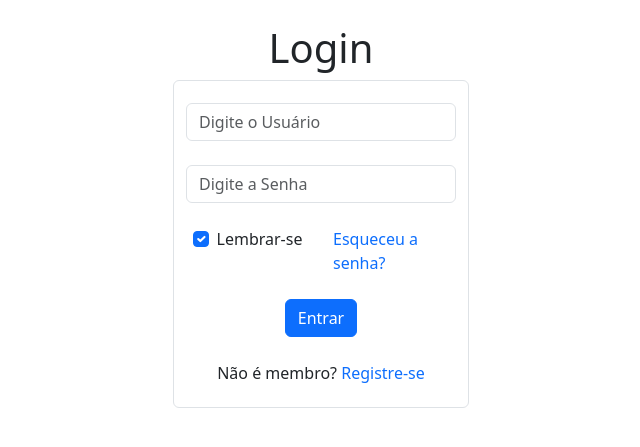
After one commit to JohannBenjamin/PHP, a PHP site: page /Login/login.php in a window 1280 px wide. The commit adds this page. Shown: the top 447 px of the page, without its empty margins (319-959 px from the left). Run offline with PHP 8.4, Linux system fonts and the light colour scheme; some libraries are stand-ins or nearby versions.

Commit message:
Criação de Login

```diff
--- /dev/null
+++ b/AulaMiniProjeto/Login/login.php
@@ -0,0 +1,113 @@
+<!DOCTYPE html>
+<html lang="en">
+<head>
+    <meta charset="UTF-8">
+    <meta http-equiv="X-UA-Compatible" content="IE=edge">
+    <meta name="viewport" content="width=device-width, initial-scale=1.0">
+    <link rel="stylesheet" href="../../css/bootstrap.css">
+    <title>Login</title>
+
+    <style>
+        a{
+            text-decoration: none;
+        }
+    </style>
+</head>
+<body>
+<?php
+    $mensagem = "";
+    if($_POST)
+    {
+        include_once('../conexao.php');
+        $login = $_POST['txtLogin'];
+        $senha = $_POST['txtSenha'];
+
+        try {
+            $sql = $conn->query('
+                select * from Usuario
+                where
+                    usuario_usuario = "'.$login.'" and
+                    senha_usuario = "'.$senha.'"
+            ');
+
+            if($sql->rowCount()==1)
+            {
+                session_start();
+
+                foreach ($sql as $row) {
+                    $_SESSION['idUsuario'] = $row[0];
+                    $_SESSION['nomeUsuario'] = $row[1];
+                    $_SESSION['loginUsuario'] = $row[4];
+                    $_SESSION['imgUsuario'] = $row[6];
+
+                    header('Location:../Sistema/_sistema.php');
+                }
+            }
+            else{
+                $mensagem = 'Erro! Usuário ou Senha inválidos';
+            }
+        } catch (PDOException $ex) {
+            echo $ex->getMessage();
+        }
+    }
+    ?>
+    <div class="container w-25 mt-4">
+        <div class="row">
+            <div class="col-sm-12 text-center">
+                <h1>Login</h1>
+            </div>
+        </div>
+        <form action="" method="post" class="form-control">
+            <!-- Email input -->
+            <div class="row mt-3">
+                <div class="col-sm-12">
+                    <div class="form-outline mb-4">
+                        <!--label class="form-label" for="txtLogin">Login do Usuário</label-->
+                        <input type="text" id="txtLogin" name="txtLogin" class="form-control" placeholder="Digite o Usuário"/>
+                    </div>
+                </div>
+            </div>
+            <!-- Password input -->
+            <div class="row">
+                <div class="col-sm-12">
+                    <div class="form-outline mb-4">
+                        <!--label class="form-label" for="txtSenha">Senha do Usuário</label-->
+                        <input type="password" id="txtSenha" name="txtSenha" class="form-control" placeholder="Digite a Senha"/>
+                    </div>
+                </div>
+            </div>
+
+            <!-- 2 column grid layout for inline styling -->
+            <div class="row mb-4">
+                <div class="col d-flex justify-content-center">
+                <!-- Checkbox -->
+                    <div class="form-check">
+                        <input class="form-check-input" type="checkbox" value="" id="form2Example31" checked />
+                        <label class="form-check-label" for="form2Example31"> Lembrar-se </label>
+                    </div>
+                </div>
+
+                <div class="col">
+                <!-- Simple link -->
+                <a href="#!">Esqueceu a senha?</a>
+                </div>
+            </div>
+
+            <!-- Submit button -->
+            <div class="row text-center">
+                <div class="col">
+                    <button class="btn btn-primary btn-block mb-4" id="btnLogin" name="btnLogin" formaction="login.php">Entrar</button>
+                </div>
+            </div>
+
+            <!-- Register buttons -->
+            <div class="text-center">
+                <p>Não é membro? <a href="#!">Registre-se</a></p>
+            </div>
+            <div class="text-center">
+                <p><?=$mensagem?></p>
+            </div>
+        </form>
+    </div>
+</body>
+</html>
--- /dev/null
+++ b/AulaMiniProjeto/Login/login_logoff.php
@@ -0,0 +1,5 @@
+<?php
+    session_start();
+    session_destroy();
+    header('Location:login.php');
+?>
--- a/AulaMiniProjeto/TelaProduto.php
+++ b/AulaMiniProjeto/TelaProduto.php
@@ -103,7 +103,7 @@
                     <button id="btnSair" name="btn" class="btn btn-dark" formaction="" value="sair">Sair</button>
                 </div>
             </div>
-        </div>
+        </form>
     </div>
 </div>
 <script src="../js/bootstrap.js"></script>
```
Also changed, not shown: AulaMiniProjeto/Login/login_autenticar.php (added, +28 -0 lines), AulaMiniProjeto/Sistema/_menu.php (+7 -1 lines), AulaMiniProjeto/Sistema/_sistema.php (+4 -3 lines), AulaMiniProjeto/Sistema/css/estiloSistema.css (+11 -2 lines).
